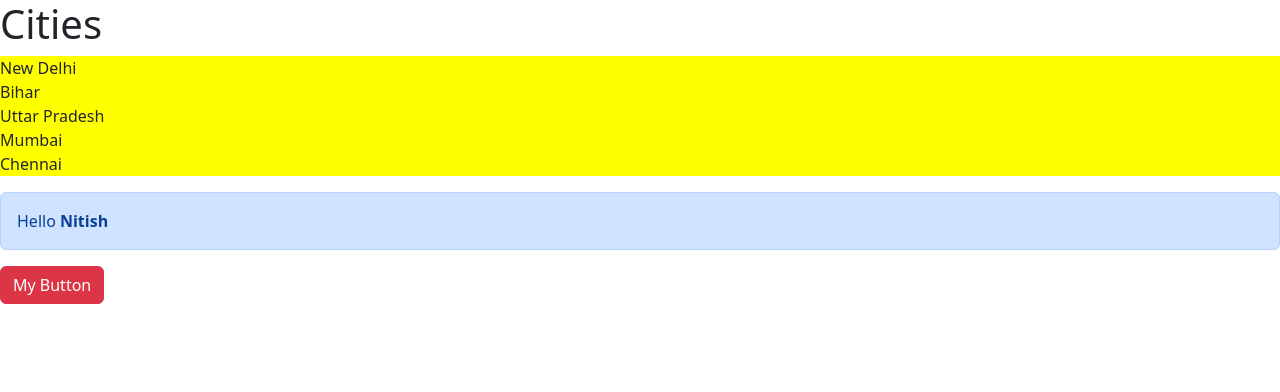
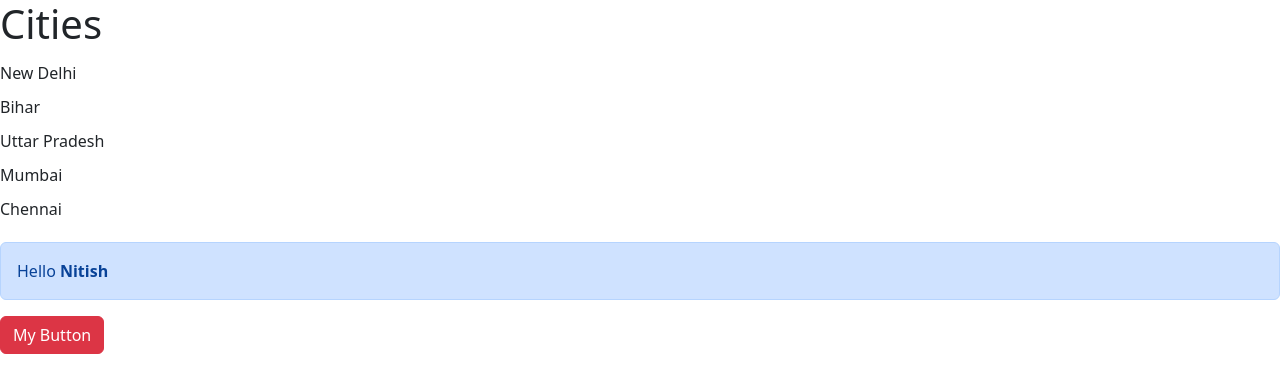
Before and after one commit to nitishkumar-TechM/React-Training-TechMahindra, a React (Vite) app in the folder React-codeWithMosh/React-18-for-beginners/react-app/: page / in a window 1280 px wide. Shown: the top 392 px of the page. Built offline with nearby package versions, Linux system fonts and the light colour scheme; the HTML template or start-up script is replaced by a standard one.

Commit message:
CSS in JS using library 'styled-component'

```diff
--- a/React-codeWithMosh/React-18-for-beginners/react-app/package.json
+++ b/React-codeWithMosh/React-18-for-beginners/react-app/package.json
@@ -10,9 +10,11 @@
     "preview": "vite preview"
   },
   "dependencies": {
+    "@types/styled-components": "^5.1.34",
     "bootstrap": "^5.2.3",
     "react": "^19.0.0",
-    "react-dom": "^19.0.0"
+    "react-dom": "^19.0.0",
+    "styled-components": "^6.1.17"
   },
   "devDependencies": {
     "@eslint/js": "^9.22.0",
--- a/React-codeWithMosh/React-18-for-beginners/react-app/src/components/ListGroup/ListGroup.module.css
+++ b/React-codeWithMosh/React-18-for-beginners/react-app/src/components/ListGroup/ListGroup.css
@@ -1,5 +1,5 @@
 
-.listGroup {
+.list-group {
     list-style: none;
     padding: 0;
 }
--- a/React-codeWithMosh/React-18-for-beginners/react-app/src/components/ListGroup/ListGroup.tsx
+++ b/React-codeWithMosh/React-18-for-beginners/react-app/src/components/ListGroup/ListGroup.tsx
@@ -1,8 +1,23 @@
 import { useState } from "react";
-import styles from './ListGroup.module.css';
+// import styles from './ListGroup.css';
+import styled from 'styled-components';
 
 // { items: [], heading: string }
 // Interface in TypeScript
+
+const List = styled.ul`
+  list-style: none;
+  padding: 0;
+`;
+
+interface ListItemProps {
+  $active: boolean;
+}
+
+const ListItem = styled.li<ListItemProps>`
+  padding: 5px 0;
+  background: ${ props => props.$active? 'blue' : undefined};
+`
 
 interface Props {
     items: string[];
@@ -19,20 +34,22 @@
       <>
         <h1>{heading}</h1>
         {items.length === 0 && <p>No item found</p>}
-        <ul className={[styles.listGroup, styles.container].join(' ')}>
+        {/* <ul className='list-group'> */}
+        <List>
           {items.map((item, index) => (
-            <li
+            <ListItem
+              $active={index === selectedIndex}
               key={index}
-              className={ selectedIndex === index ? 'list-group-item active' : 'list-group-item'}
               onClick={ () => {
                 setSelectedIndex(index);
                 onSelectItem(item);
             } }
             >
               {item}
-            </li>
+            </ListItem>
           ))}
-        </ul>
+        {/* </ul> */}
+        </List>
       </>
     );
 }
```
Also changed, not shown: 1 other file (tests, documents, lock files or other folders).
